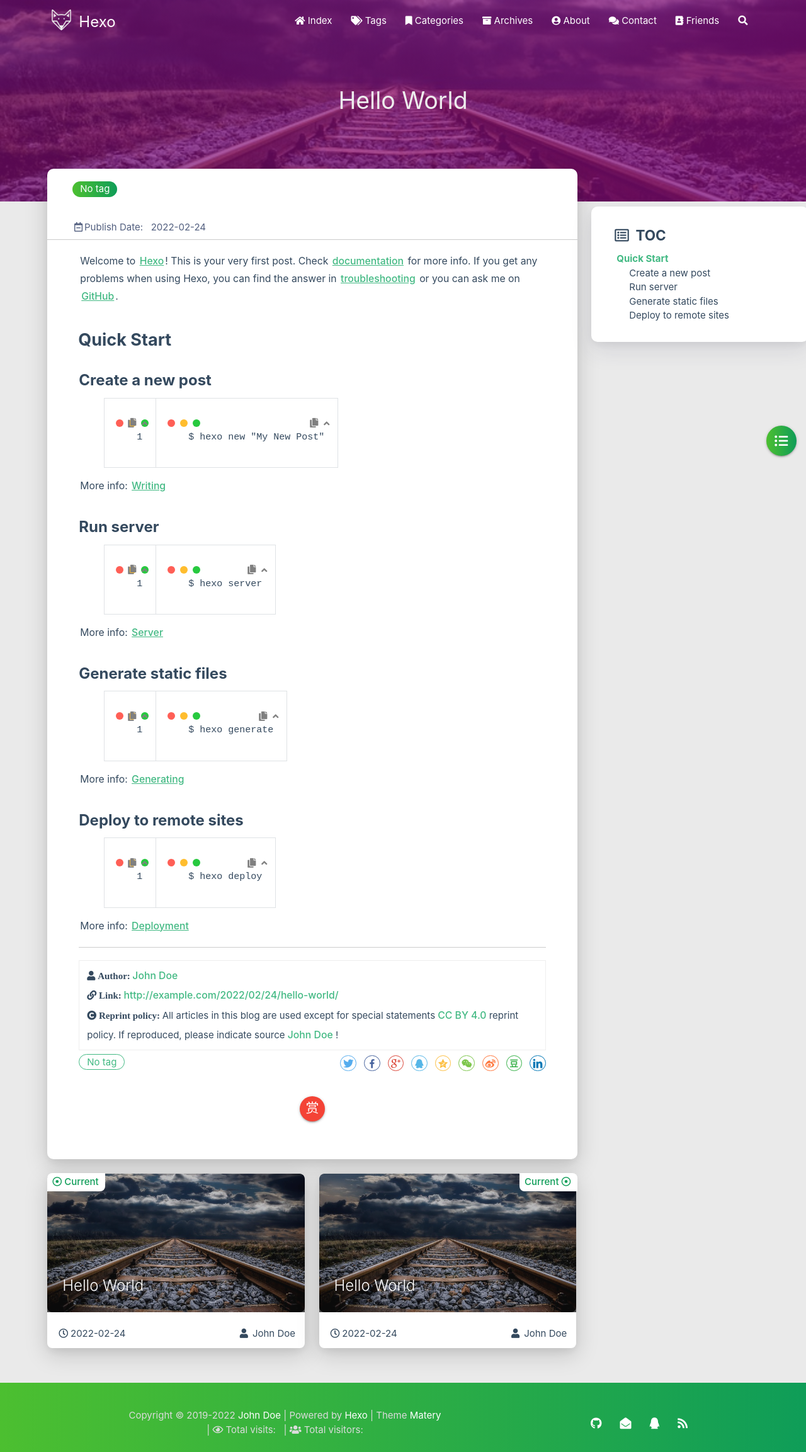
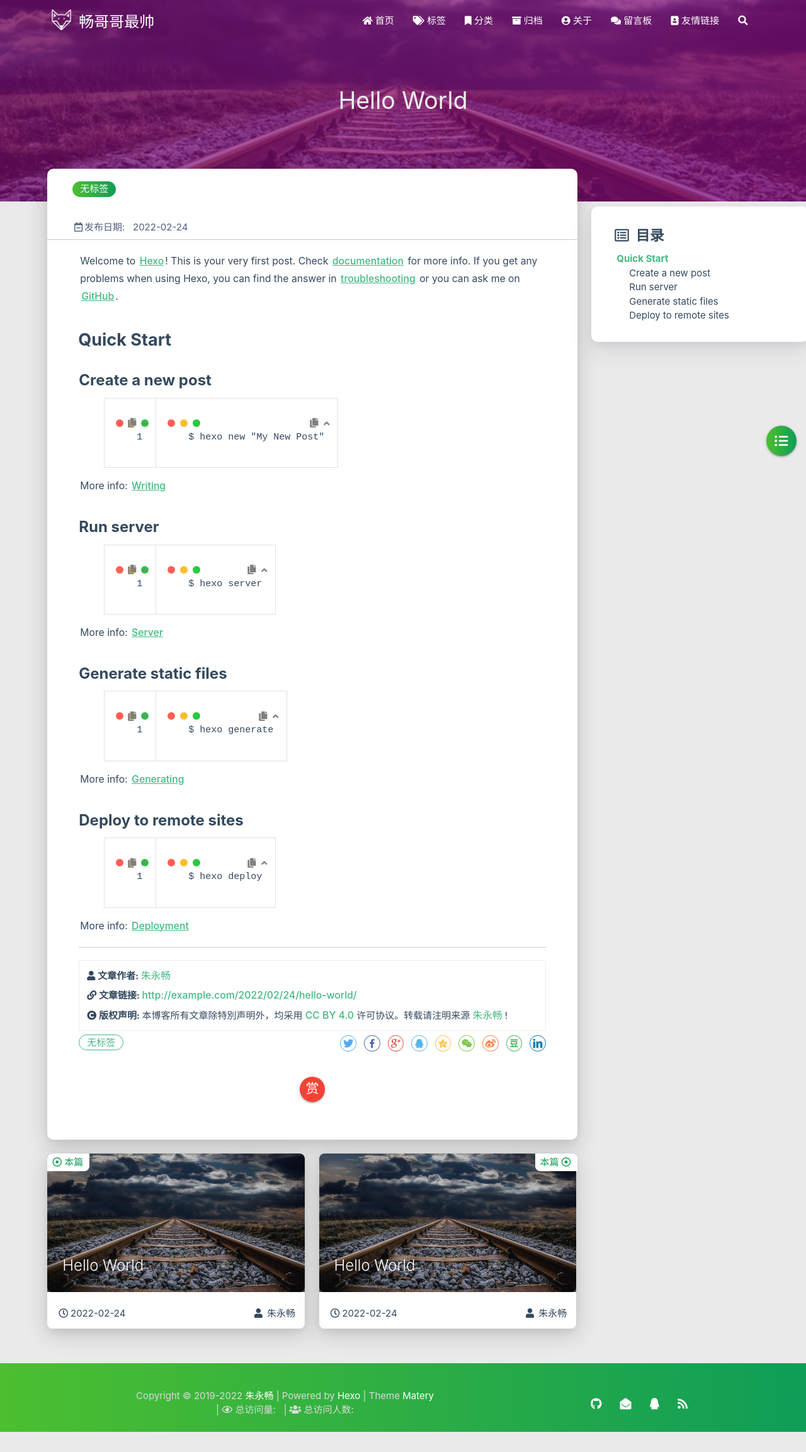
Before and after one commit to YuZaoQianzyc/YuZaoQianzyc.github.io, a plain HTML site: page 2022/02/24/hello-world/index.html in a window 1280 px wide. Shown: the whole page at 63% size. After the commit the page ends 2274 px from the top, so only its background shows below. Drawn offline with Linux system fonts and the light colour scheme; some packages are replaced by stand-ins of ours; no server answers; a script that the page names is missing.

Commit message:
Site updated: 2022-02-24 16:54:40

```diff
--- a/2022/02/24/hello-world/index.html
+++ b/2022/02/24/hello-world/index.html
@@ -1,10 +1,10 @@
 <!DOCTYPE HTML>
-<html lang="en">
+<html lang="zh-CN">
 
 
 <head>
     <meta charset="utf-8">
-    <meta name="keywords" content="Hello World, Hexo">
+    <meta name="keywords" content="Hello World, 畅哥哥最帅">
     <meta name="description" content="Welcome to Hexo! This is your very first post. Check documentation for more info. If you get any problems when using Hex">
     <meta http-equiv="X-UA-Compatible" content="IE=edge">
     <meta name="viewport" content="width=device-width, initial-scale=1.0, user-scalable=no">
@@ -17,7 +17,7 @@
     <!-- Global site tag (gtag.js) - Google Analytics -->
 
 
-    <title>Hello World | Hexo</title>
+    <title>Hello World | 畅哥哥最帅</title>
     <link rel="icon" type="image/png" href="/favicon.png">
 
     <link rel="stylesheet" type="text/css" href="/libs/awesome/css/all.min.css">
@@ -44,7 +44,7 @@
 
                     <img src="/medias/logo.png" class="logo-img" alt="LOGO">
 
-                    <span class="logo-span">Hexo</span>
+                    <span class="logo-span">畅哥哥最帅</span>
                 </a>
             </div>
 
@@ -58,7 +58,7 @@
 
       <i class="fas fa-home" style="zoom: 0.6;"></i>
 
-      <span>Index</span>
+      <span>首页</span>
     </a>
 
   </li>
@@ -69,7 +69,7 @@
 
       <i class="fas fa-tags" style="zoom: 0.6;"></i>
 
-      <span>Tags</span>
+      <span>标签</span>
     </a>
 
   </li>
@@ -80,7 +80,7 @@
 
       <i class="fas fa-bookmark" style="zoom: 0.6;"></i>
 
-      <span>Categories</span>
+      <span>分类</span>
     </a>
 
   </li>
@@ -91,7 +91,7 @@
 
       <i class="fas fa-archive" style="zoom: 0.6;"></i>
 
-      <span>Archives</span>
+      <span>归档</span>
     </a>
 
   </li>
@@ -102,7 +102,7 @@
 
       <i class="fas fa-user-circle" style="zoom: 0.6;"></i>
 
-      <span>About</span>
+      <span>关于</span>
     </a>
 
   </li>
@@ -113,7 +113,7 @@
 
       <i class="fas fa-comments" style="zoom: 0.6;"></i>
 
-      <span>Contact</span>
+      <span>留言板</span>
     </a>
 
   </li>
@@ -124,14 +124,14 @@
 
       <i class="fas fa-address-book" style="zoom: 0.6;"></i>
 
-      <span>Friends</span>
+      <span>友情链接</span>
     </a>
 
   </li>
 
   <li>
     <a href="#searchModal" class="modal-trigger waves-effect waves-light">
-      <i id="searchIcon" class="fas fa-search" title="Search" style="zoom: 0.85;"></i>
+      <i id="searchIcon" class="fas fa-search" title="搜索" style="zoom: 0.85;"></i>
     </a>
   </li>
 </ul>
@@ -143,7 +143,7 @@
 
         <img src="/medias/logo.png" class="logo-img circle responsive-img">
 
-        <div class="logo-name">Hexo</div>
+        <div class="logo-name">畅哥哥最帅</div>
         <div class="logo-desc">
 
             Never really desperate, only the lost of the soul.
@@ -159,7 +159,7 @@
 
 			    <i class="fa-fw fas fa-home"></i>
 
-			Index
+			首页
 		</a>
 
         </li>
@@ -170,7 +170,7 @@
 
 			    <i class="fa-fw fas fa-tags"></i>
 
-			Tags
+			标签
 		</a>
 
         </li>
@@ -181,7 +181,7 @@
 
 			    <i class="fa-fw fas fa-bookmark"></i>
 
-			Categories
+			分类
 		</a>
 
         </li>
@@ -192,7 +192,7 @@
 
 			    <i class="fa-fw fas fa-archive"></i>
 
-			Archives
+			归档
 		</a>
 
         </li>
@@ -203,7 +203,7 @@
 
 			    <i class="fa-fw fas fa-user-circle"></i>
 
-			About
+			关于
 		</a>
 
         </li>
@@ -214,7 +214,7 @@
 
 			    <i class="fa-fw fas fa-comments"></i>
 
-			Contact
+			留言板
 		</a>
 
         </li>
@@ -225,7 +225,7 @@
 
 			    <i class="fa-fw fas fa-address-book"></i>
 
-			Friends
+			友情链接
 		</a>
 
         </li>
@@ -429,7 +429,7 @@
                 <div class="col s7">
 
                           <div class="article-tag">
-                            <span class="chip bg-color">No tag</span>
+                            <span class="chip bg-color">无标签</span>
                           </div>
 
                 </div>
@@ -441,7 +441,7 @@
             <div class="post-info">
 
                 <div class="post-date info-break-policy">
-                    <i class="far fa-calendar-minus fa-fw"></i>Publish Date:&nbsp;&nbsp;
+                    <i class="far fa-calendar-minus fa-fw"></i>发布日期:&nbsp;&nbsp;
                     2022-02-24
                 </div>
 
@@ -488,17 +488,17 @@
             <div class="reprint__author">
                 <span class="reprint-meta" style="font-weight: bold;">
                     <i class="fas fa-user">
-                        Author:
+                        文章作者:
                     </i>
                 </span>
                 <span class="reprint-info">
-                    <a href="/about" rel="external nofollow noreferrer">John Doe</a>
+                    <a href="/about" rel="external nofollow noreferrer">朱永畅</a>
                 </span>
             </div>
             <div class="reprint__type">
                 <span class="reprint-meta" style="font-weight: bold;">
                     <i class="fas fa-link">
-                        Link:
+                        文章链接:
                     </i>
                 </span>
                 <span class="reprint-info">
@@ -508,14 +508,14 @@
             <div class="reprint__notice">
                 <span class="reprint-meta" style="font-weight: bold;">
                     <i class="fas fa-copyright">
-                        Reprint policy:
+                        版权声明:
                     </i>
                 </span>
                 <span class="reprint-info">
-                    All articles in this blog are used except for special statements
+                    本博客所有文章除特別声明外，均采用
                     <a href="https://creativecommons.org/licenses/by/4.0/deed.zh" rel="external nofollow noreferrer" target="_blank">CC BY 4.0</a>
-                    reprint policy. If reproduced, please indicate source
-                    <a href="/about" target="_blank">John Doe</a>
+                    许可协议。转载请注明来源
+                    <a href="/about" target="_blank">朱永畅</a>
                     !
                 </span>
             </div>
@@ -524,7 +524,7 @@
 
     <script async defer>
       document.addEventListener("copy", function (e) {
-        let toastHTML = '<span>Copied successfully, please follow the reprint policy of this article</span><button class="btn-flat toast-action" onclick="navToReprintStatement()" style="font-size: smaller">more</a>';
+        let toastHTML = '<span>复制成功，请遵循本文的转载规则</span><button class="btn-flat toast-action" onclick="navToReprintStatement()" style="font-size: smaller">查看</a>';
         M.toast({html: toastHTML})
       });
 
@@ -539,7 +539,7 @@
                 <div class="post-meta__tag-list" style="display: inline-block;">
 
                         <div class="article-tag">
-                            <span class="chip bg-color">No tag</span>
+                            <span class="chip bg-color">无标签</span>
                         </div>
 
                 </div>
@@ -713,7 +713,7 @@
 
         <div class="article col s12 m6" data-aos="fade-up" data-aos="fade-up">
             <div class="article-badge left-badge text-color">
-                <i class="far fa-dot-circle"></i>&nbsp;Current
+                <i class="far fa-dot-circle"></i>&nbsp;本篇
             </div>
             <div class="card">
                 <a href="/2022/02/24/hello-world/">
@@ -738,7 +738,7 @@
                         <span class="publish-author">
 
                             <i class="fas fa-user fa-fw"></i>
-                            John Doe
+                            朱永畅
 
                         </span>
                     </div>
@@ -751,7 +751,7 @@
 
         <div class="article col s12 m6" data-aos="fade-up">
             <div class="article-badge right-badge text-color">
-                Current&nbsp;<i class="far fa-dot-circle"></i>
+                本篇&nbsp;<i class="far fa-dot-circle"></i>
             </div>
             <div class="card">
                 <a href="/2022/02/24/hello-world/">
@@ -776,7 +776,7 @@
                         <span class="publish-author">
 
                             <i class="fas fa-user fa-fw"></i>
-                            John Doe
+                            朱永畅
 
                         </span>
                     </div>
@@ -814,7 +814,7 @@
     </div>
     <div id="toc-aside" class="expanded col l3 hide-on-med-and-down">
         <div class="toc-widget card" style="background-color: white;">
-            <div class="toc-title"><i class="far fa-list-alt"></i>&nbsp;&nbsp;TOC</div>
+            <div class="toc-title"><i class="far fa-list-alt"></i>&nbsp;&nbsp;目录</div>
             <div id="toc-content"></div>
         </div>
     </div>
@@ -976,7 +976,7 @@
 
                 <span id="year">2019-2022</span>
 
-            <a href="/about" target="_blank">John Doe</a>
+            <a href="/about" target="_blank">朱永畅</a>
             |&nbsp;Powered by&nbsp;<a href="https://hexo.io/" target="_blank">Hexo</a>
             |&nbsp;Theme&nbsp;<a href="https://github.com/blinkfox/hexo-theme-matery" target="_blank">Matery</a>
             <br>
@@ -987,13 +987,13 @@
 
 
                 <span id="busuanzi_container_site_pv">
-                &nbsp;|&nbsp;<i class="far fa-eye"></i>&nbsp;Total visits:&nbsp;
+                &nbsp;|&nbsp;<i class="far fa-eye"></i>&nbsp;总访问量:&nbsp;
                     <span id="busuanzi_value_site_pv" class="white-color"></span>
             </span>
 
 
                 <span id="busuanzi_container_site_uv">
-                &nbsp;|&nbsp;<i class="fas fa-users"></i>&nbsp;Total visitors:&nbsp;
+                &nbsp;|&nbsp;<i class="fas fa-users"></i>&nbsp;总访问人数:&nbsp;
                     <span id="busuanzi_value_site_uv" class="white-color"></span>
             </span>
 
@@ -1046,8 +1046,8 @@
 <div id="searchModal" class="modal">
     <div class="modal-content">
         <div class="search-header">
-            <span class="title"><i class="fas fa-search"></i>&nbsp;&nbsp;Search</span>
-            <input type="search" id="searchInput" name="s" placeholder="Please enter a search keyword"
+            <span class="title"><i class="fas fa-search"></i>&nbsp;&nbsp;搜索</span>
+            <input type="search" id="searchInput" name="s" placeholder="请输入搜索的关键字"
                    class="search-input">
         </div>
         <div id="searchResult"></div>
```
Also changed, not shown: archives/2022/02/index.html (+31 -31 lines), archives/2022/index.html (+31 -31 lines), archives/index.html (+31 -31 lines), index.html (+29 -29 lines).
